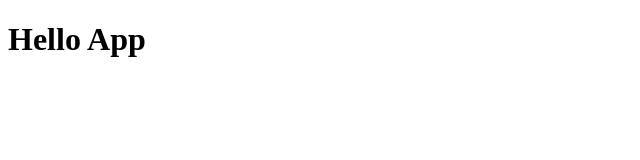
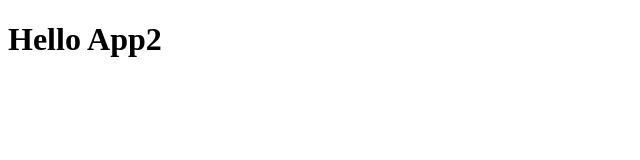
Before and after one commit to Pawel94/invoice-generator, an Angular app: page / in a window 1280 px wide. Shown: the top 160 px of the page, without its empty margins (0-640 px from the left). Built offline with nearby package versions, Linux system fonts and the light colour scheme.

Commit message:
[3] - test commit

```diff
--- a/src/app/app.component.html
+++ b/src/app/app.component.html
@@ -1 +1 @@
-<h1>Hello App</h1>
+<h1>Hello App2</h1>
```
